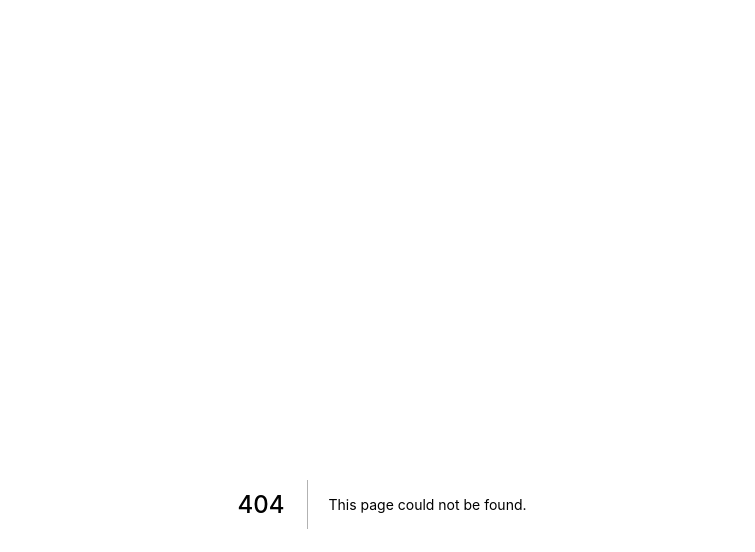
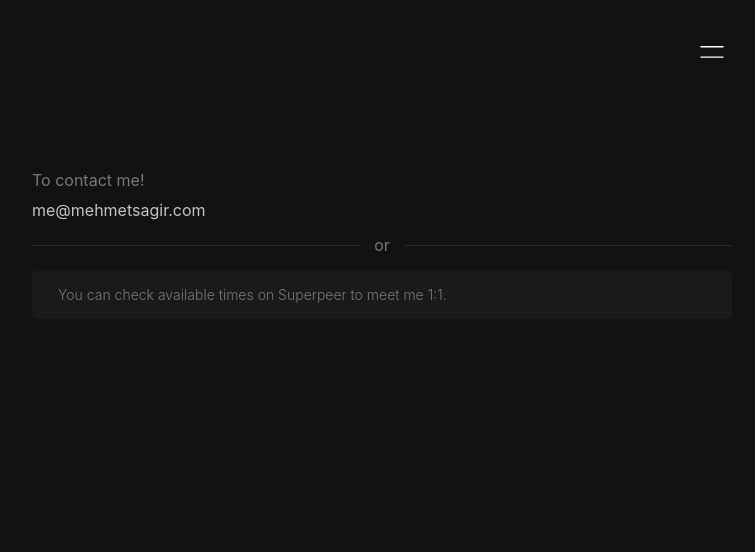
Before and after one commit to mehmetsagir/mehmetsagir.dev, a Next.js app: page /contact in a window 1280 px wide. Before the commit this address had no page. Shown: the top 552 px of the page, without its empty margins (258-1013 px from the left). Built offline with nearby package versions, Linux system fonts and the light colour scheme.

Commit message:
add contact page

```diff
--- a/src/components/Navigation/Menu/variables.tsx
+++ b/src/components/Navigation/Menu/variables.tsx
@@ -28,7 +28,6 @@ export const navigations: NavigationsProps = [
         path: '/contact',
         label: 'Contact',
         icon: <Icon name="at" />,
-        disabled: true,
       },
       {
         path: '/bookmarks',
--- /dev/null
+++ b/src/pages/contact.tsx
@@ -0,0 +1,65 @@
+import styled from 'styled-components';
+
+const Contact = () => {
+  return (
+    <Container>
+      <h4>To contact me!</h4>
+      <a href="mailto:me&#64;mehmetsagir.com" className="mail">
+        me&#64;mehmetsagir.com
+      </a>
+      <span>or</span>
+      <a
+        href="https://www.superpeer.com/memet"
+        target="_blank"
+        rel="noreferrer"
+        className="superpeer-link"
+      >
+        You can check available times on Superpeer to meet me 1:1.
+      </a>
+    </Container>
+  );
+};
+
+const Container = styled.div`
+  margin-top: 14%;
+
+  h4 {
+    font-weight: normal;
+    color: ${({ theme }) => theme.colors.textSecondary};
+  }
+  .mail {
+    display: inline-block;
+    margin-top: 10px;
+  }
+  span {
+    margin: 15px 0;
+    display: grid;
+    grid-template-columns: 1fr auto 1fr;
+    align-items: center;
+    gap: 15px;
+    color: ${({ theme }) => theme.colors.textSecondary};
+
+    &::before,
+    &::after {
+      content: '';
+      flex: 1;
+      height: 1px;
+      background-color: ${({ theme }) => theme.colors.secondary};
+    }
+  }
+  .superpeer-link {
+    display: block;
+    font-size: 14px;
+    font-weight: 300;
+    color: ${({ theme }) => theme.colors.textSecondary};
+    background: ${({ theme }) => theme.colors.primary};
+    padding: 16px 26px;
+    border-radius: 5px;
+    transition: 200ms;
+    &:hover {
+      color: ${({ theme }) => theme.colors.textPrimary};
+    }
+  }
+`;
+
+export default Contact;
```
